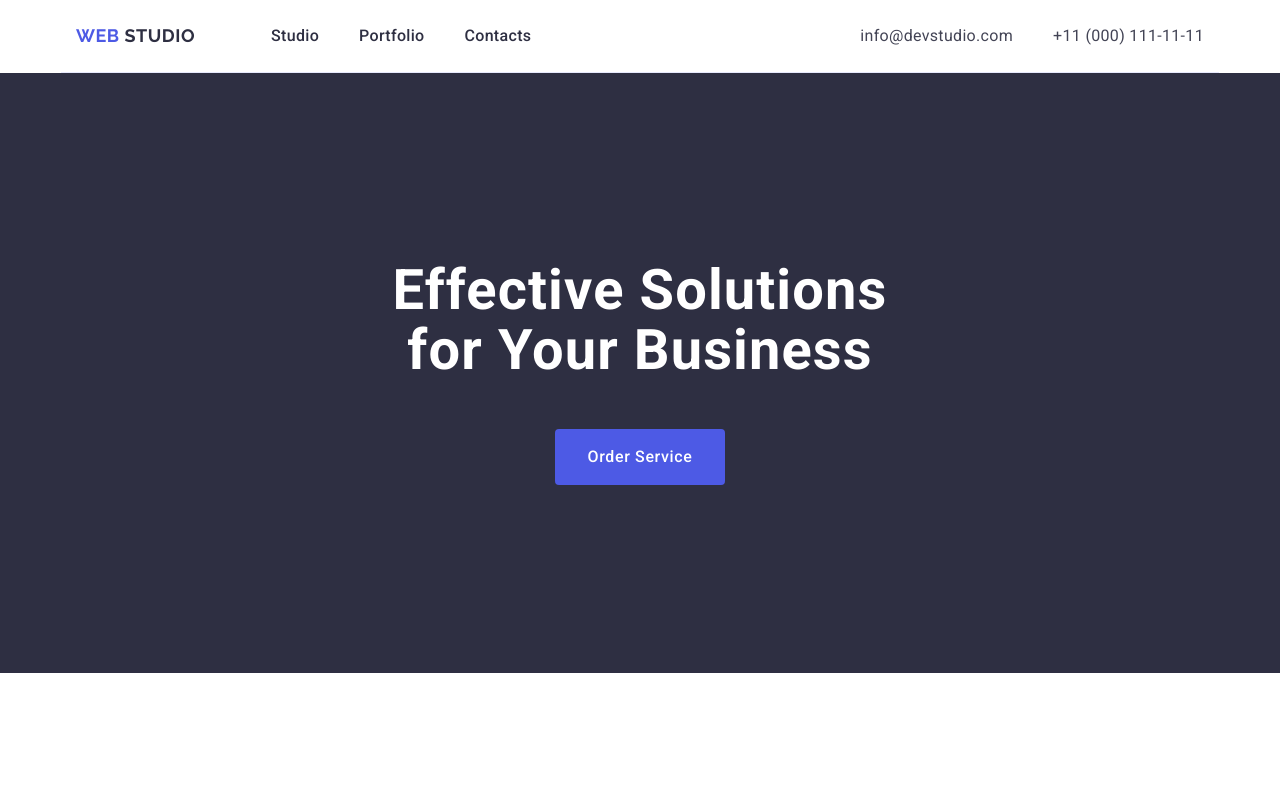
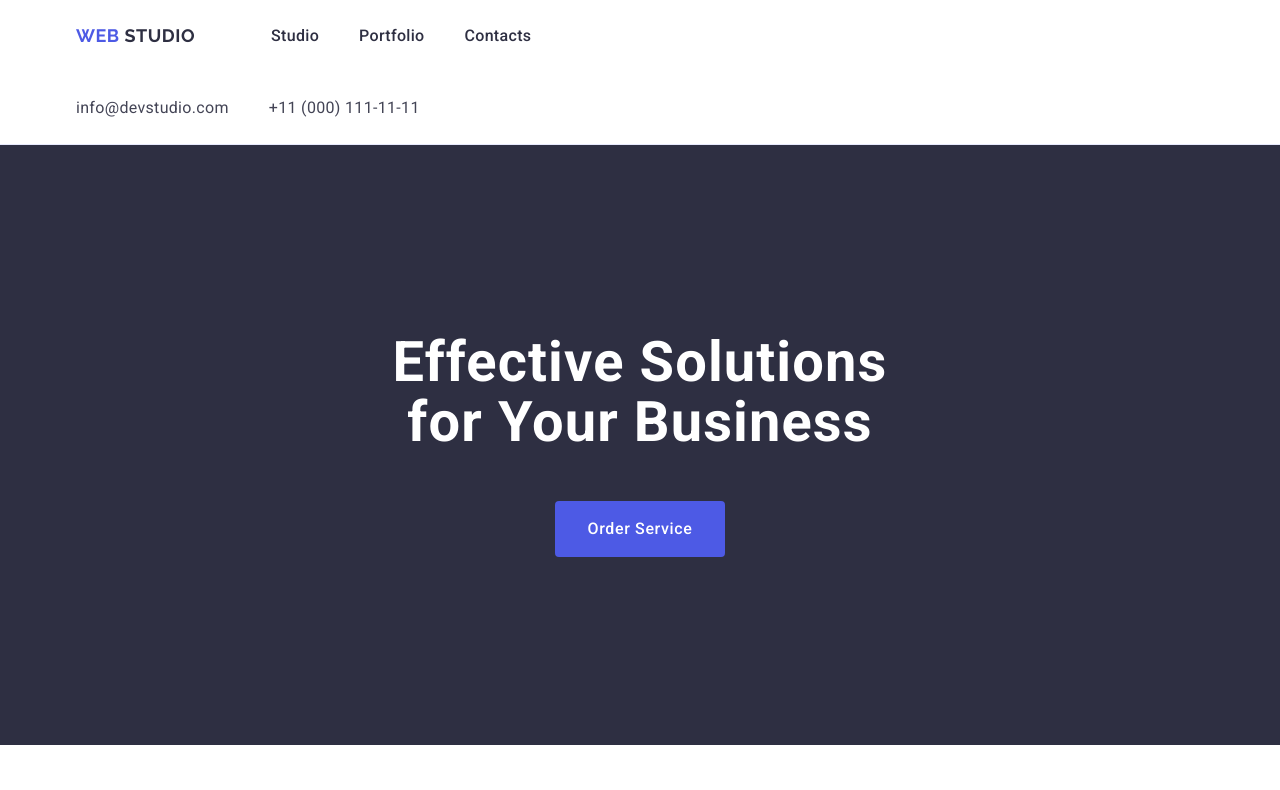
Before and after one commit to YaroBoiko/goit-markup-hw-03, a plain HTML site: page index.html in a window 1280 px wide. Shown: the top 790 px of the page. Drawn offline with nearby package versions, Linux system fonts and the light colour scheme.

Commit message:
nice try

```diff
--- a/css/styles.css
+++ b/css/styles.css
@@ -47,7 +47,7 @@ body {
 
 /* ====== Page header styles ====== */
 
-.page-header-container {
+.page-header {
   display: flex;
   justify-content: space-between;
   border-bottom: 1px solid #e7e9fc;
@@ -132,9 +132,6 @@ body {
 /* ====== Page main styles ====== */
 .title {
   background-color: #2e2f42;
-}
-
-.container-title {
   padding-top: 188px;
   padding-bottom: 188px;
 }
--- a/index.html
+++ b/index.html
@@ -21,7 +21,7 @@
   </head>
   <body>
     <header class="page-header">
-      <div class="container page-header-container">
+      <div class="container">
         <nav class="main-navigation">
           <a href="/index.html" class="logo-top">
             Web <span class="text-color-top">Studio</span></a
@@ -57,7 +57,7 @@
     </header>
     <main>
       <section class="title">
-        <div class="container container-title">
+        <div class="container">
           <h1 class="title-text">Effective Solutions for Your Business</h1>
           <button type="button" class="title-button">Order Service</button>
         </div>
@@ -65,9 +65,7 @@
 
       <section class="container-business-solutions">
         <div class="container">
-          <h2 hidden class="visually-hidden">
-            Effective Solutions for Your Business
-          </h2>
+          <h2 class="visually-hidden">Effective Solutions for Your Business</h2>
           <ul class="business-solutions">
             <li class="business-solutions-list">
               <h3 class="business-solutions-title">Strategy</h3>
```
